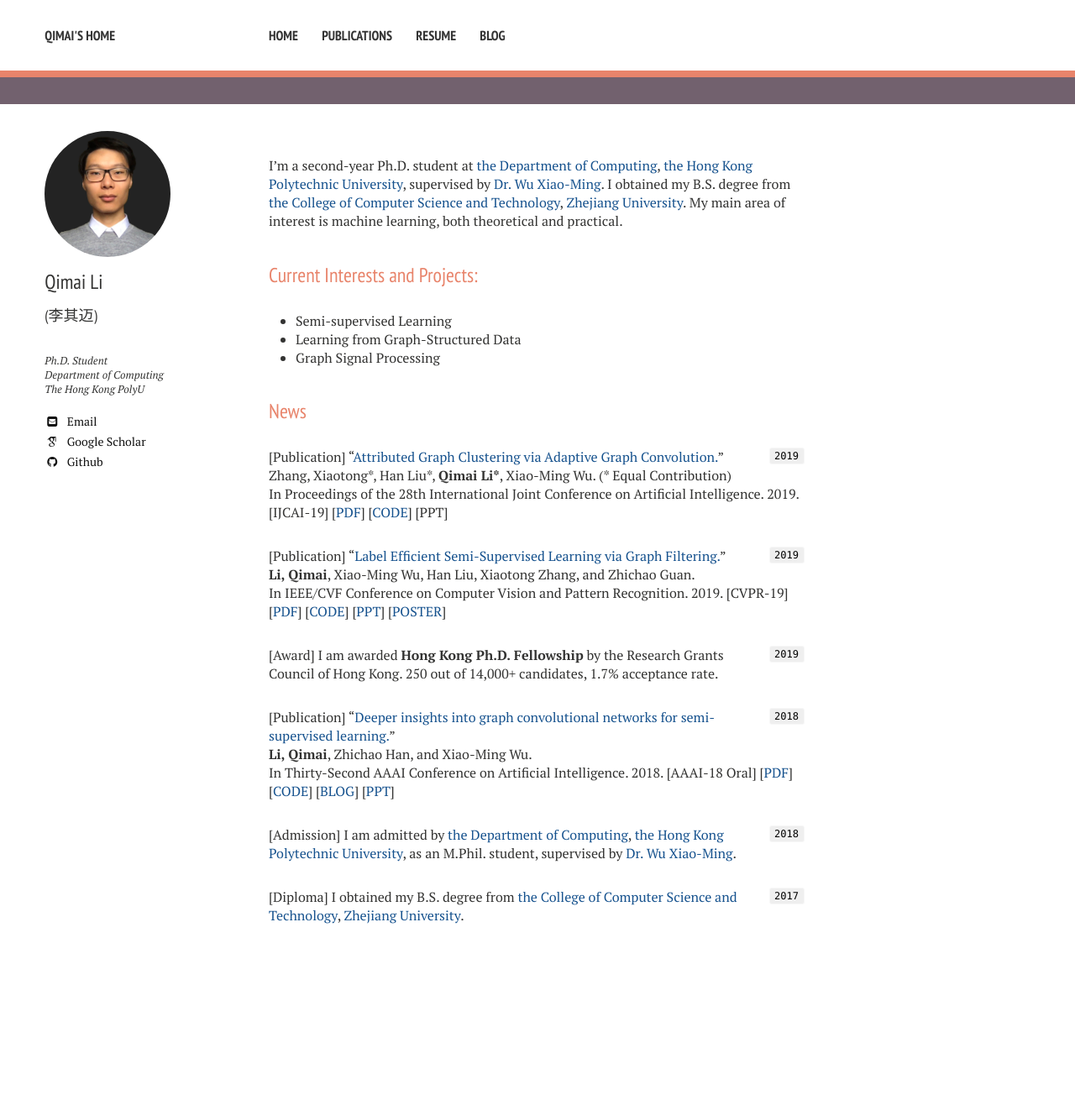
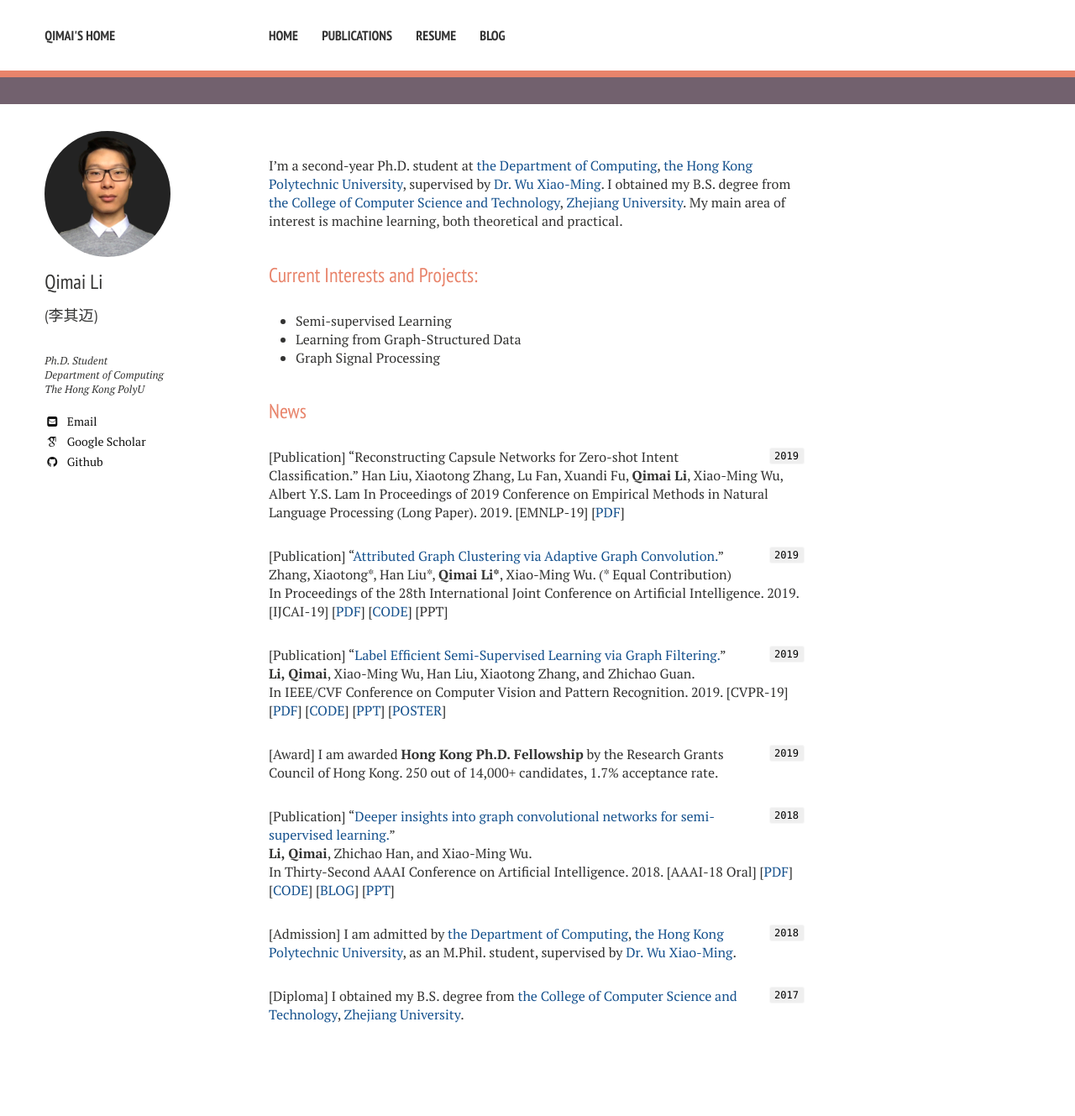
Before and after one commit to liqimai/liqimai.github.io, a Jekyll site: the page built from index.md, in a window 1280 px wide. Shown: the whole page at 84% size. Built offline with Jekyll 4.4.1, drawn with Linux system fonts in a browser that asks for light colours; nearby versions of some CDN libraries; some web fonts are replaced; before the commit the page ends 1211 px from its top, so only the background shows below that.

Commit message:
Add EMNLP-19

```diff
--- a/index.md
+++ b/index.md
@@ -15,6 +15,13 @@ My main area of interest is machine learning, both theoretical and practical.
 
 
 ## News
+`2019`
+[Publication]
+"Reconstructing Capsule Networks for Zero-shot Intent Classification."
+Han Liu, Xiaotong Zhang, Lu Fan, Xuandi Fu, **Qimai Li**, Xiao-Ming Wu, Albert Y.S. Lam
+In Proceedings of 2019 Conference on Empirical Methods in Natural Language Processing (Long Paper). 2019. [EMNLP-19]
+\[[PDF](http://www4.comp.polyu.edu.hk/~csxmwu/papers/IJCAI-2019-AGC.pdf)\]
+
 `2019`
 [Publication] "[Attributed Graph Clustering via Adaptive Graph Convolution.](https://arxiv.org/abs/1906.01210)"
 Zhang, Xiaotong\*, Han Liu\*, __Qimai Li*__, Xiao-Ming Wu. (\* Equal Contribution)
```
Also changed, not shown: publication_list.md (+4 -0 lines).
